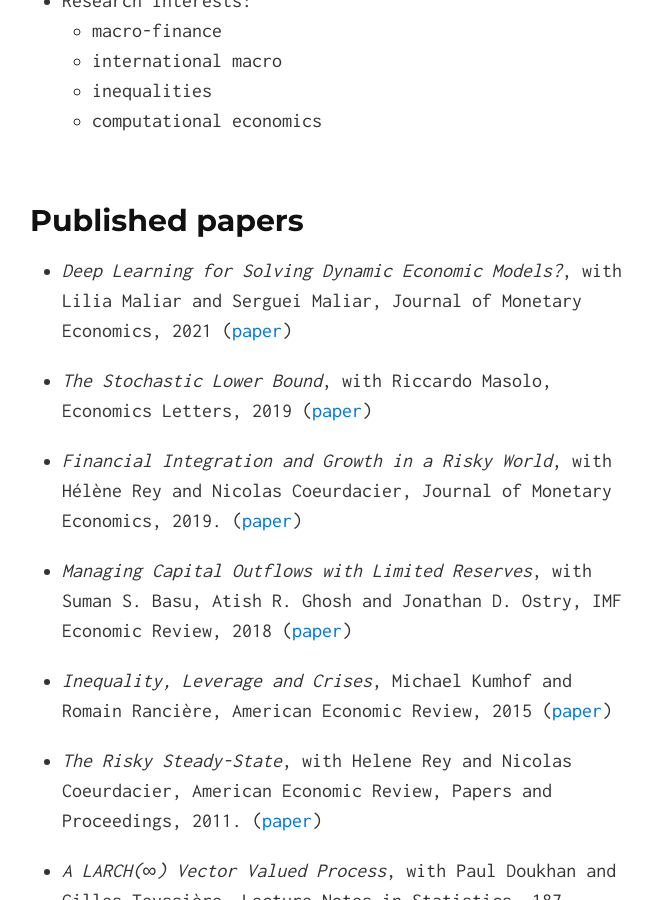
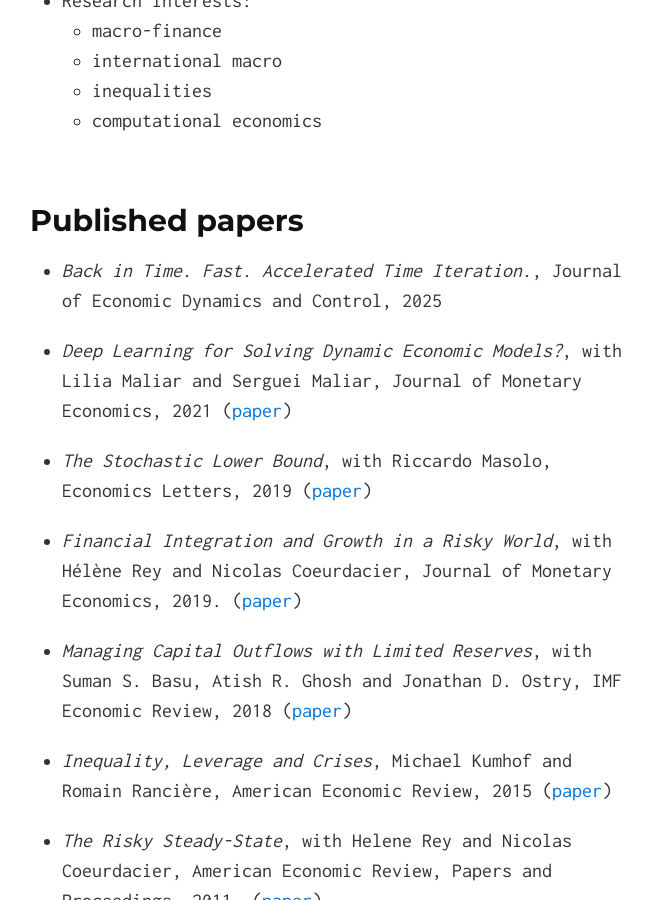
Before and after one commit to albop/albop.github.io, a Jekyll site: the page built from index.md, in a window 1280 px wide and 900 px high, scrolled down 544 px. Shown: the whole window, without its empty margins (308-960 px from the left). Built offline with Jekyll 4.4.1, drawn with Linux system fonts in a browser that asks for light colours; our own code applies the rules of GitHub Pages for plain Markdown files.

Commit message:
Add new paper to published papers section

```diff
--- a/index.md
+++ b/index.md
@@ -3,6 +3,8 @@ layout: default
 ---
 
 ## Published papers
+
+- _Back in Time. Fast. Accelerated Time Iteration._, Journal of Economic Dynamics and Control, 2025
 
 - _Deep Learning for Solving Dynamic Economic Models?_, with Lilia Maliar and Serguei Maliar, Journal of Monetary Economics, 2021 ([paper](https://lmaliar.ws.gc.cuny.edu/files/2021/09/Deep-learning-for-solving-dynamic-economic-models.-_-Elsevier-Enhanced-Reader.pdf))
 
```
